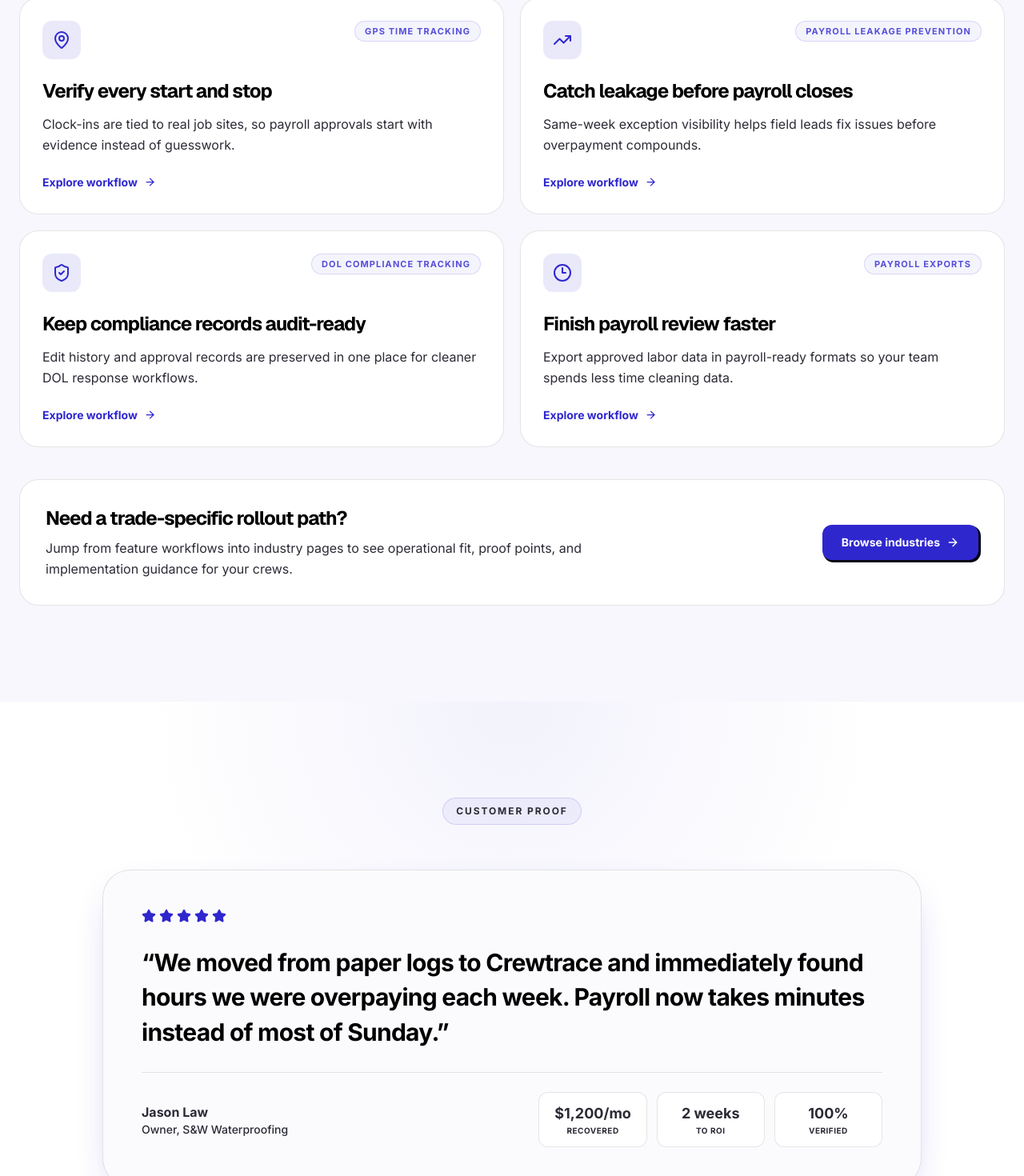
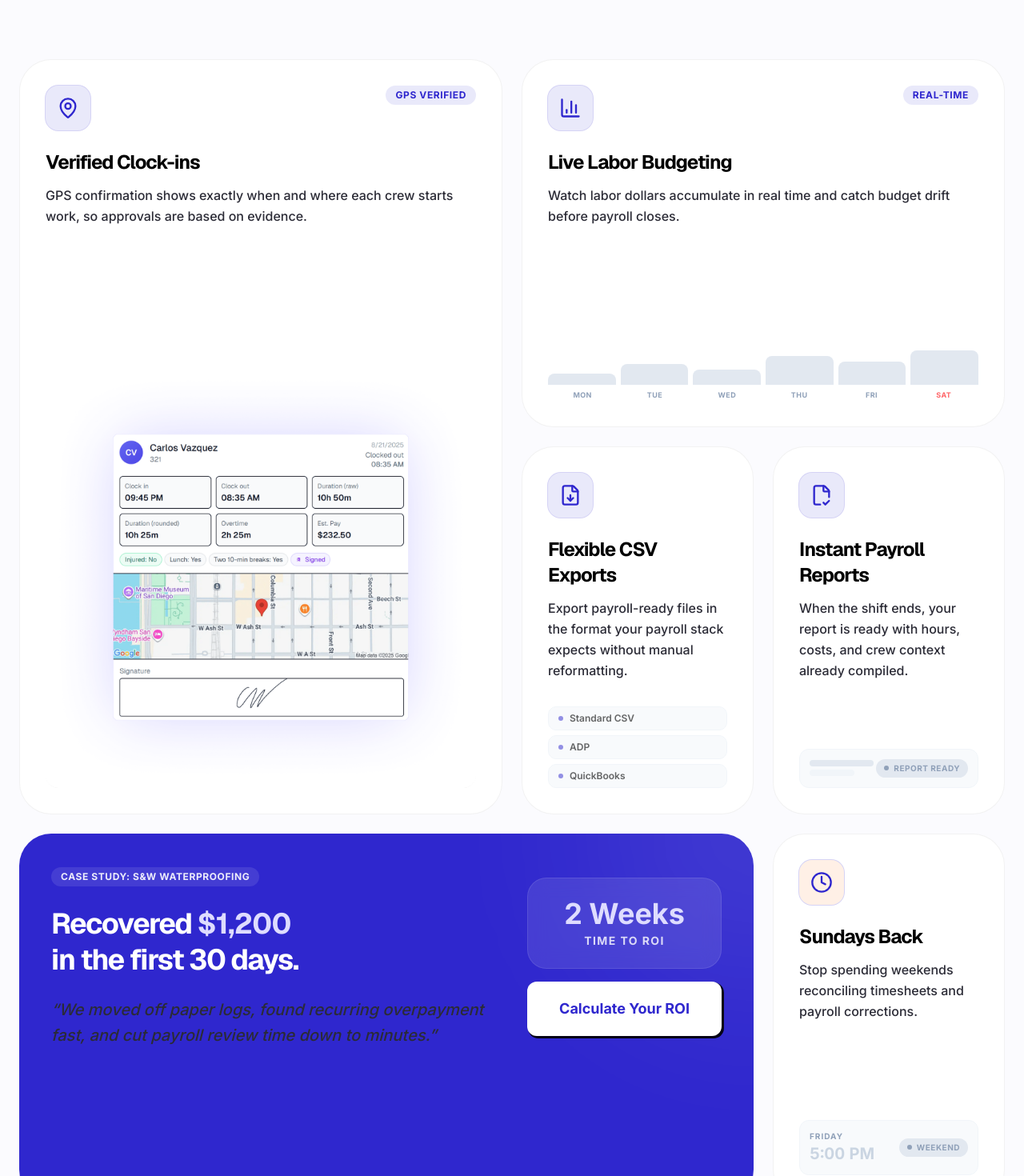
Before and after one commit to cartermitchell13/crewtrace-landing, a Next.js app: page / in a window 1280 px wide. Shown: the part 1927-3397 px from the top of the page at 80% size. Built offline with nearby package versions, Linux system fonts and the light colour scheme.

Commit message:
fix(08.1-02): restore homepage feature card layout and image usage
- reinstate original bento card structure for feature section

- restore /images/gps-feature-image.png usage on homepage

- keep copy updates without changing card design architecture

```diff
--- a/components/FeatureGrid.tsx
+++ b/components/FeatureGrid.tsx
@@ -1,116 +1,202 @@
-import Link from "next/link";
-import {
-    ArrowRight,
-    CheckCircle2,
-    Clock3,
-    MapPin,
-    ShieldCheck,
-    TrendingUp,
-} from "lucide-react";
+import { LucideIcon, MapPin, BarChart3, FileCheck2, FileDown, Clock, CheckCircle2, ArrowUpRight } from "lucide-react";
+import React from "react";
+import Button from "@/components/Button";
 
-const valueCards = [
-    {
-        title: "Verify every start and stop",
-        description:
-            "Clock-ins are tied to real job sites, so payroll approvals start with evidence instead of guesswork.",
-        icon: MapPin,
-        href: "/features/gps-time-tracking",
-        label: "GPS time tracking",
-    },
-    {
-        title: "Catch leakage before payroll closes",
-        description:
-            "Same-week exception visibility helps field leads fix issues before overpayment compounds.",
-        icon: TrendingUp,
-        href: "/features/payroll-leakage-prevention",
-        label: "Payroll leakage prevention",
-    },
-    {
-        title: "Keep compliance records audit-ready",
-        description:
-            "Edit history and approval records are preserved in one place for cleaner DOL response workflows.",
-        icon: ShieldCheck,
-        href: "/features/dol-compliance",
-        label: "DOL compliance tracking",
-    },
-    {
-        title: "Finish payroll review faster",
-        description:
-            "Export approved labor data in payroll-ready formats so your team spends less time cleaning data.",
-        icon: Clock3,
-        href: "/features/payroll-exports",
-        label: "Payroll exports",
-    },
-];
+interface BentoCardProps {
+    title: string;
+    description: string;
+    icon: LucideIcon;
+    className?: string;
+    children?: React.ReactNode;
+    badge?: string;
+    iconBgColor?: string;
+}
+
+const BentoCard = ({
+    title,
+    description,
+    icon: Icon,
+    className = "",
+    children,
+    badge,
+    iconBgColor = "bg-primary/10"
+}: BentoCardProps) => (
+    <div className={`group relative overflow-hidden rounded-[2.5rem] border border-foreground/5 bg-white p-8 transition-all duration-500 hover:shadow-2xl hover:shadow-primary/5 hover:-translate-y-1 flex flex-col justify-between ${className}`}>
+        <div className="absolute -right-20 -top-20 h-64 w-64 rounded-full bg-primary/5 blur-3xl transition-opacity duration-500 group-hover:opacity-100 opacity-0" />
+
+        <div className="relative z-10">
+            <div className="flex justify-between items-start mb-6">
+                <div className={`flex h-14 w-14 items-center justify-center rounded-2xl ${iconBgColor} text-primary ring-1 ring-primary/20 transition-transform duration-500 group-hover:scale-110 group-hover:rotate-3`}>
+                    <Icon size={28} />
+                </div>
+                {badge && (
+                    <span className="px-3 py-1 rounded-full bg-primary/10 text-primary text-xs font-bold tracking-wider uppercase">
+                        {badge}
+                    </span>
+                )}
+            </div>
+            <h3 className="text-2xl font-bold tracking-tight mb-3 group-hover:text-primary transition-colors duration-300">{title}</h3>
+            <p className="text-foreground/60 font-medium leading-relaxed max-w-[90%]">{description}</p>
+        </div>
+
+        {children && (
+            <div className="mt-6 relative z-10 w-full overflow-hidden">
+                {children}
+            </div>
+        )}
+
+        <div className="absolute bottom-6 right-6 opacity-0 group-hover:opacity-20 transition-opacity duration-500">
+            <ArrowUpRight size={24} className="text-primary" />
+        </div>
+    </div>
+);
 
 export default function FeatureGrid() {
     return (
-        <section id="features" className="scroll-mt-32 bg-[#F7F7FD] px-6 py-26 md:py-30">
-            <div className="mx-auto max-w-7xl">
-                <div className="mx-auto max-w-3xl space-y-5 text-center">
-                    <p className="inline-flex items-center gap-2 rounded-full border border-primary/20 bg-primary/10 px-4 py-2 text-xs font-bold uppercase tracking-[0.16em] text-primary">
-                        <CheckCircle2 size={14} />
-                        What changes in week one
-                    </p>
-                    <h2 className="text-3xl font-bold leading-[1.1] tracking-tight text-foreground md:text-5xl">
-                        Build a payroll process your team can trust every Friday.
+        <section id="features" className="py-32 px-6 bg-[#FBFBFE] scroll-mt-32">
+            <div className="max-w-7xl mx-auto">
+                <div className="text-center max-w-3xl mx-auto mb-20 space-y-6">
+                    <div className="inline-flex items-center gap-2 px-4 py-2 rounded-full bg-primary/5 border border-primary/10 text-primary text-sm font-bold">
+                        <CheckCircle2 size={16} />
+                        <span>Payroll Risk Control</span>
+                    </div>
+                    <h2 className="text-5xl md:text-6xl font-bold tracking-tight leading-[1.1]">
+                        The Crew Time and Payroll <span className="text-primary">Control System</span>
                     </h2>
-                    <p className="mx-auto max-w-2xl text-base leading-relaxed text-foreground/70 md:text-lg">
-                        Start with one workflow, then stack controls as your crews grow. Each step
-                        links directly into feature and industry templates for deeper evaluation.
+                    <p className="text-xl text-foreground/60 font-medium leading-relaxed">
+                        Replace paper logs and guesswork with verified workflows your team can trust every week.
                     </p>
                 </div>
 
-                <div className="mt-12 grid grid-cols-1 gap-5 md:mt-14 md:grid-cols-2">
-                    {valueCards.map((card) => (
-                        <article
-                            key={card.title}
-                            className="group rounded-3xl border border-foreground/10 bg-white p-7 transition-all hover:-translate-y-0.5 hover:border-primary/30 hover:shadow-xl"
-                        >
-                            <div className="flex items-start justify-between gap-4">
-                                <div className="flex h-12 w-12 flex-shrink-0 items-center justify-center rounded-xl bg-primary/10 text-primary">
-                                    <card.icon size={24} />
+                <div className="grid grid-cols-1 md:grid-cols-4 md:grid-rows-3 gap-6 auto-rows-min md:auto-rows-[auto]">
+                    <BentoCard
+                        title="Verified Clock-ins"
+                        description="GPS confirmation shows exactly when and where each crew starts work, so approvals are based on evidence."
+                        icon={MapPin}
+                        className="md:col-span-2 md:row-span-2 min-h-[400px]"
+                        badge="GPS Verified"
+                    >
+                        <div className="relative mt-4 w-full rounded-2xl overflow-hidden">
+                            <img
+                                src="/images/gps-feature-image.png"
+                                alt="GPS geofence verification showing worker location on job site"
+                                className="w-full h-auto rounded-2xl shadow-lg group-hover:scale-[1.02] transition-transform duration-500"
+                            />
+                        </div>
+                    </BentoCard>
+
+                    <BentoCard
+                        title="Live Labor Budgeting"
+                        description="Watch labor dollars accumulate in real time and catch budget drift before payroll closes."
+                        icon={BarChart3}
+                        className="md:col-span-2 md:row-span-1"
+                        badge="Real-time"
+                    >
+                        <div className="flex items-end gap-1.5 h-12 mt-2">
+                            {[
+                                { h: "h-[30%]", label: "Mon" },
+                                { h: "h-[55%]", label: "Tue" },
+                                { h: "h-[40%]", label: "Wed" },
+                                { h: "h-[75%]", label: "Thu" },
+                                { h: "h-[60%]", label: "Fri" },
+                            ].map(({ h, label }) => (
+                                <div key={label} className="flex flex-col items-center gap-1 flex-1 h-full justify-end">
+                                    <div className={`w-full rounded-t-md bg-slate-200 group-hover:bg-primary/50 transition-colors duration-500 ${h}`} />
                                 </div>
-                                <span className="rounded-full border border-primary/15 bg-primary/5 px-3 py-1 text-[11px] font-bold uppercase tracking-widest text-primary/80">
-                                    {card.label}
+                            ))}
+                            <div className="flex flex-col items-center gap-1 flex-1 h-full justify-end">
+                                <div className="w-full h-[90%] rounded-t-md bg-slate-200 group-hover:bg-red-400/70 transition-colors duration-500" />
+                            </div>
+                        </div>
+                        <div className="flex items-center gap-1 mt-1.5">
+                            {["Mon", "Tue", "Wed", "Thu", "Fri", "Sat"].map((d, i) => (
+                                <div key={d} className={`flex-1 text-center text-[9px] font-bold tracking-wider uppercase transition-colors duration-500 ${i === 5 ? "text-red-400" : "text-slate-400"}`}>{d}</div>
+                            ))}
+                        </div>
+                    </BentoCard>
+
+                    <BentoCard
+                        title="Flexible CSV Exports"
+                        description="Export payroll-ready files in the format your payroll stack expects without manual reformatting."
+                        icon={FileDown}
+                        className="md:col-span-1 md:row-span-1"
+                    >
+                        <div className="flex flex-col gap-1.5 mt-2">
+                            {["Standard CSV", "ADP", "QuickBooks"].map((label) => (
+                                <div key={label} className="flex items-center gap-2 px-3 py-1.5 rounded-lg bg-slate-50 border border-slate-100 group-hover:border-primary/20 transition-colors">
+                                    <div className="h-1.5 w-1.5 rounded-full bg-primary/50 group-hover:bg-primary transition-colors" />
+                                    <span className="text-xs font-semibold text-foreground/60 group-hover:text-foreground/80 transition-colors">{label}</span>
+                                </div>
+                            ))}
+                        </div>
+                    </BentoCard>
+
+                    <BentoCard
+                        title="Instant Payroll Reports"
+                        description="When the shift ends, your report is ready with hours, costs, and crew context already compiled."
+                        icon={FileCheck2}
+                        className="md:col-span-1 md:row-span-1"
+                    >
+                        <div className="mt-4 p-3 rounded-xl bg-slate-50 border border-slate-100 group-hover:border-primary/20 transition-colors space-y-2">
+                            <div className="flex items-center justify-between">
+                                <div className="space-y-1">
+                                    <div className="h-2 w-20 bg-slate-200 rounded-full" />
+                                    <div className="h-2 w-14 bg-slate-100 rounded-full" />
+                                </div>
+                                <span className="flex items-center gap-1.5 px-2.5 py-1 rounded-full bg-slate-200 group-hover:bg-emerald-100 text-slate-400 group-hover:text-emerald-600 text-[10px] font-bold uppercase tracking-wider transition-all duration-500">
+                                    <span className="h-1.5 w-1.5 rounded-full bg-slate-400 group-hover:bg-emerald-500 group-hover:animate-pulse transition-colors duration-500" />
+                                    Report Ready
                                 </span>
                             </div>
-                            <h3 className="mt-6 text-2xl font-bold tracking-tight text-foreground">
-                                {card.title}
-                            </h3>
-                            <p className="mt-3 text-sm leading-relaxed text-foreground/70 md:text-base">
-                                {card.description}
-                            </p>
-                            <Link
-                                href={card.href}
-                                className="mt-6 inline-flex items-center gap-2 text-sm font-bold text-primary transition-colors group-hover:text-primary/80"
-                            >
-                                Explore workflow
-                                <ArrowRight size={15} />
-                            </Link>
-                        </article>
-                    ))}
-                </div>
+                        </div>
+                    </BentoCard>
 
-                <div className="mt-8 rounded-3xl border border-foreground/10 bg-white p-6 md:mt-10 md:p-8">
-                    <div className="flex flex-col gap-4 md:flex-row md:items-center md:justify-between">
-                        <div className="space-y-2">
-                            <h3 className="text-2xl font-bold tracking-tight text-foreground">
-                                Need a trade-specific rollout path?
-                            </h3>
-                            <p className="max-w-2xl text-sm leading-relaxed text-foreground/65 md:text-base">
-                                Jump from feature workflows into industry pages to see operational
-                                fit, proof points, and implementation guidance for your crews.
-                            </p>
+                    <div className="md:col-span-3 bg-primary rounded-[2.5rem] p-10 text-white relative overflow-hidden group">
+                        <div className="absolute top-0 right-0 w-96 h-96 bg-white/10 rounded-full blur-[120px] -translate-y-1/2 translate-x-1/2 group-hover:bg-white/15 transition-colors duration-700" />
+                        <div className="relative z-10 flex flex-col md:flex-row items-center gap-10">
+                            <div className="flex-1 space-y-6">
+                                <div className="inline-flex items-center gap-2 px-3 py-1 rounded-full bg-white/10 text-white/90 text-xs font-bold tracking-wider uppercase">
+                                    Case Study: S&W Waterproofing
+                                </div>
+                                <h3 className="text-3xl md:text-4xl font-bold leading-tight">
+                                    Recovered <span className="text-secondary tracking-tight">$1,200</span> in the first 30 days.
+                                </h3>
+                                <p className="text-xl text-white/80 font-medium leading-relaxed italic">
+                                    &ldquo;We moved off paper logs, found recurring overpayment fast, and cut payroll review time down to minutes.&rdquo;
+                                </p>
+                            </div>
+                            <div className="flex flex-col gap-4">
+                                <div className="p-6 bg-white/10 rounded-3xl backdrop-blur-md border border-white/10 text-center">
+                                    <div className="text-4xl font-bold text-secondary mb-1">2 Weeks</div>
+                                    <div className="text-sm font-bold opacity-80 uppercase tracking-widest">Time to ROI</div>
+                                </div>
+                                <Button href="https://cal.com/crewtrace/15min" variant="white" size="lg">
+                                    Calculate Your ROI
+                                </Button>
+                            </div>
                         </div>
-                        <Link
-                            href="/industries"
-                            className="inline-flex items-center justify-center gap-2 rounded-xl bg-primary px-6 py-3 text-sm font-bold text-white shadow-button transition-all hover:translate-x-[-2px] hover:translate-y-[-2px] active:translate-x-0 active:translate-y-0"
-                        >
-                            Browse industries
-                            <ArrowRight size={16} />
-                        </Link>
                     </div>
+
+                    <BentoCard
+                        title="Sundays Back"
+                        description="Stop spending weekends reconciling timesheets and payroll corrections."
+                        icon={Clock}
+                        className="md:col-span-1 md:row-span-1"
+                        iconBgColor="bg-orange-500/10"
+                    >
+                        <div className="mt-3 p-3 rounded-xl bg-slate-50 border border-slate-100 group-hover:border-orange-200 transition-colors duration-500">
+                            <div className="flex items-center justify-between">
+                                <div>
+                                    <div className="text-[10px] font-bold uppercase tracking-widest text-slate-400 group-hover:text-slate-500 transition-colors">Friday</div>
+                                    <div className="text-xl font-bold text-slate-300 group-hover:text-slate-700 transition-colors duration-500 tabular-nums">5:00 PM</div>
+                                </div>
+                                <span className="flex items-center gap-1.5 px-2.5 py-1 rounded-full bg-slate-200 group-hover:bg-orange-100 text-slate-400 group-hover:text-orange-600 text-[10px] font-bold uppercase tracking-wider transition-all duration-500">
+                                    <span className="h-1.5 w-1.5 rounded-full bg-slate-400 group-hover:bg-orange-400 group-hover:animate-pulse transition-colors duration-500" />
+                                    Weekend
+                                </span>
+                            </div>
+                        </div>
+                    </BentoCard>
                 </div>
             </div>
         </section>
```
